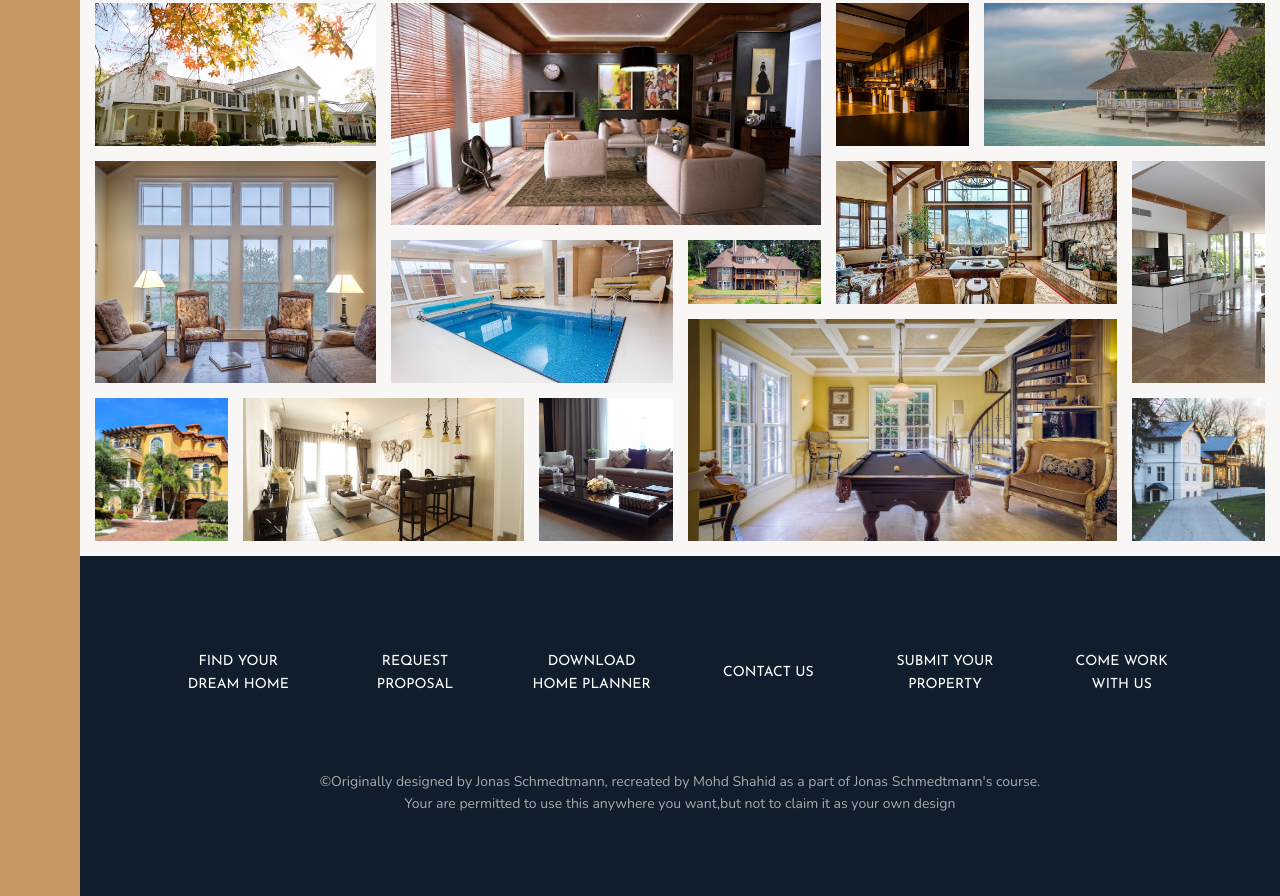
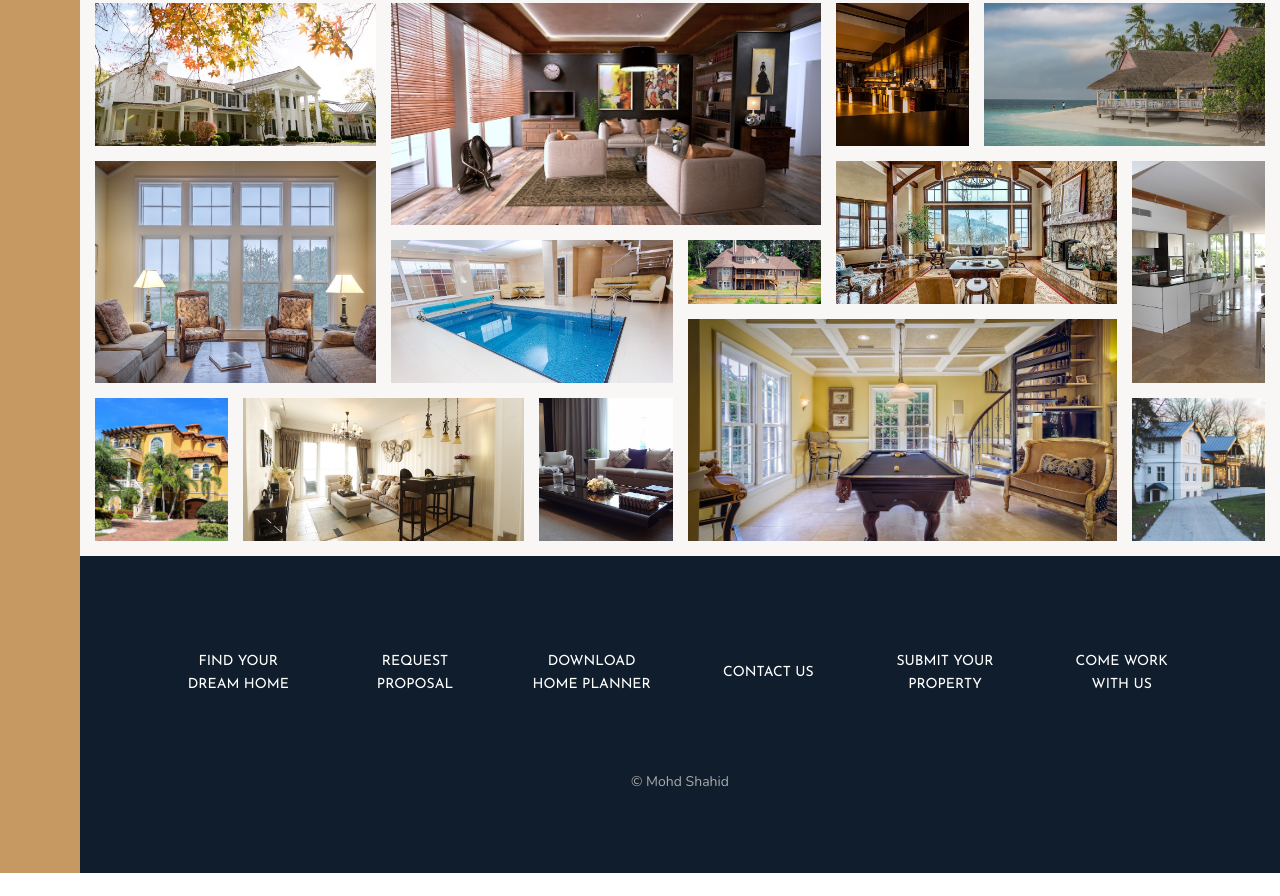
Before and after one commit to sidmirza4/Nexter, a website: page index.html in a window 1280 px wide. Shown: the part 3084-3980 px from the top of the page. After the commit the page ends 3957 px from the top, so only its background shows below. Drawn offline with nearby package versions, Linux system fonts and the light colour scheme.

Commit message:
update copyright

```diff
--- a/index.html
+++ b/index.html
@@ -386,7 +386,7 @@
                 <li class="nav__item"><a href="#" class="nav__link">come work with us</a></li>
             </ul>
             <p class="copyright">
-                &copy;Originally designed by Jonas Schmedtmann, recreated by Mohd Shahid as a part of Jonas Schmedtmann's course. Your are permitted to use this anywhere you want,but not to claim it as your own design
+                &copy; Mohd Shahid
             </p>
         </footer>
     </body>
```
